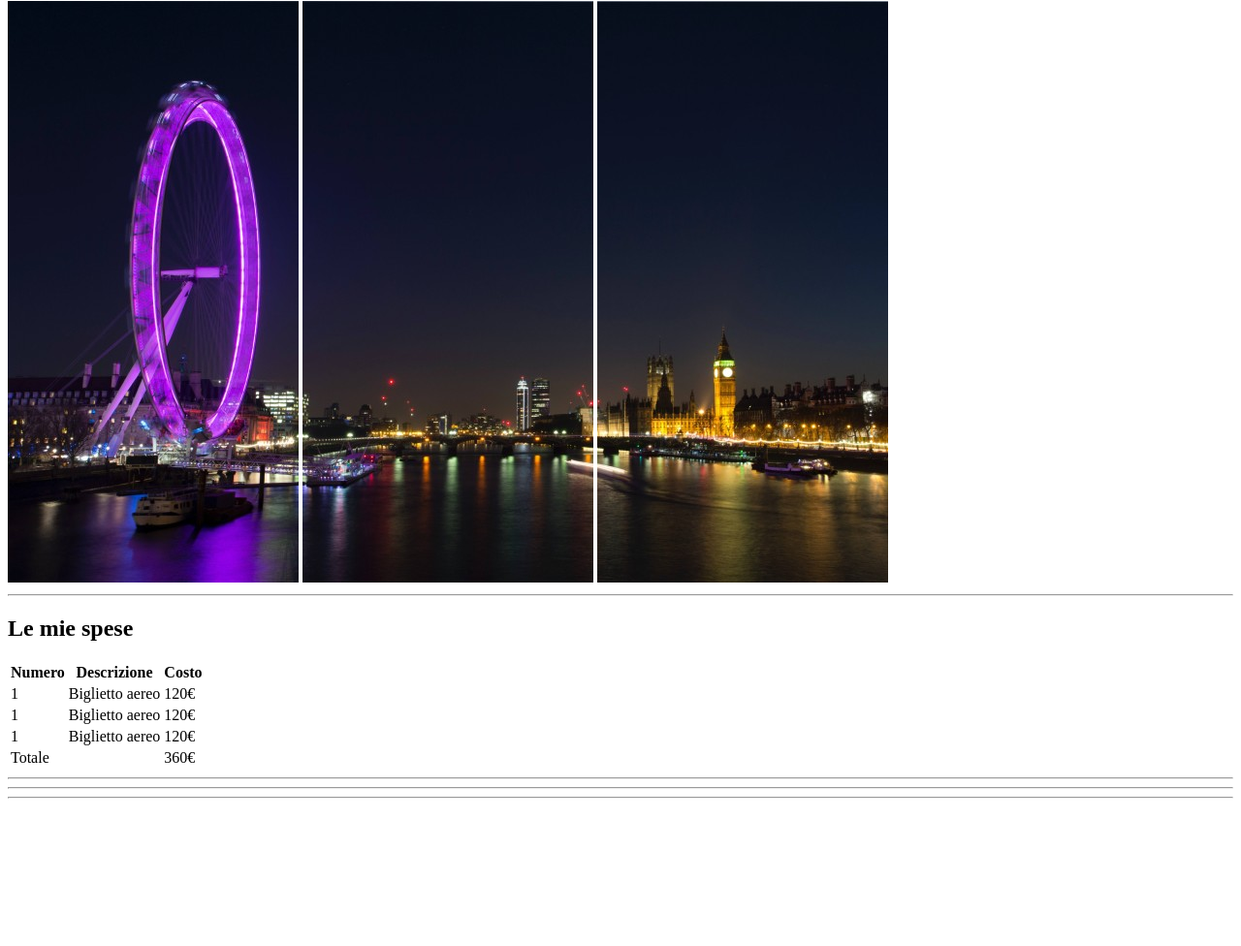
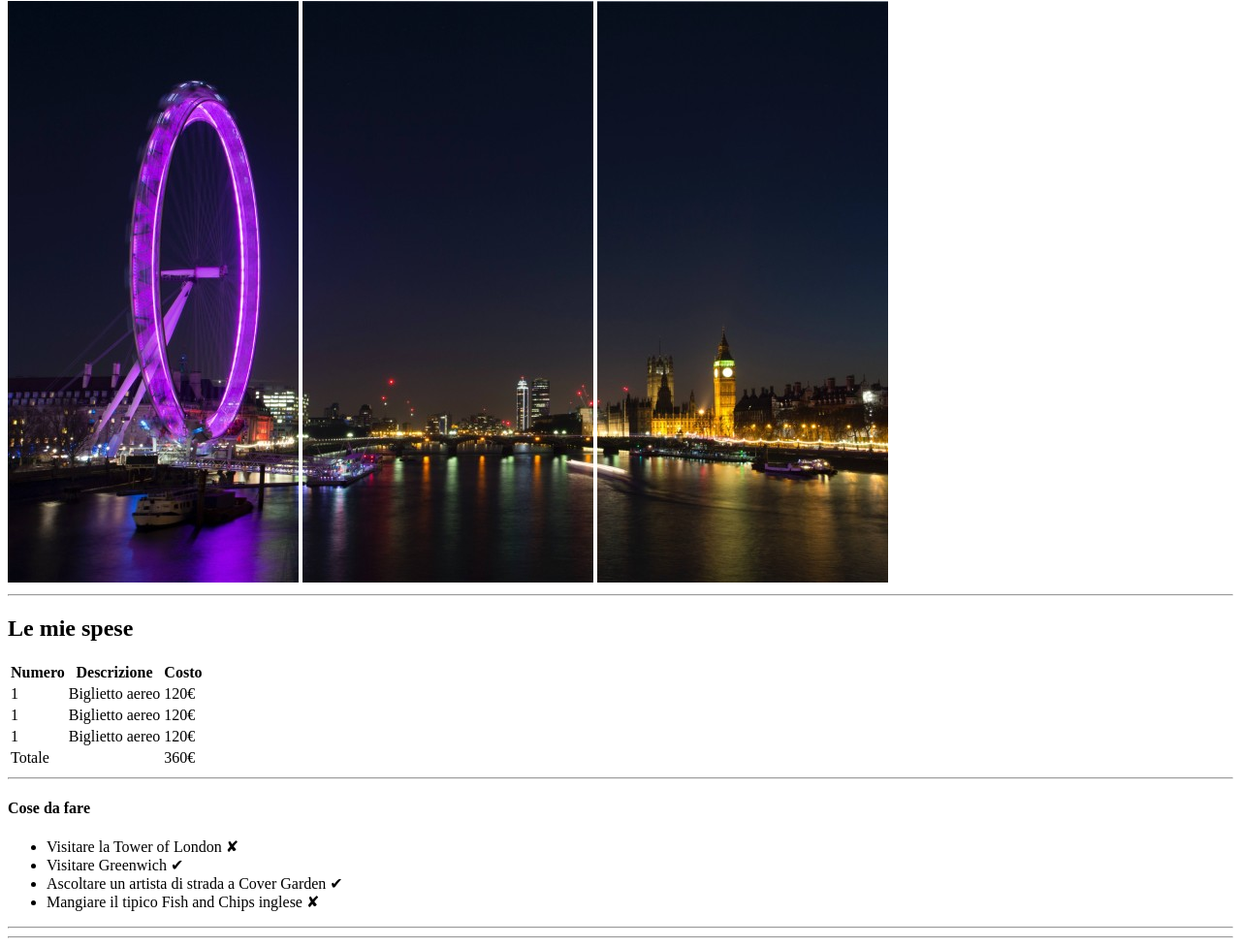
Before and after one commit to Giotreglia/html-london-trip, a plain HTML site: page index.html in a window 1280 px wide. Shown: the part 79-1055 px from the top of the page at 97% size. Before the commit the page ends 911 px from the top, so only its background shows below. Drawn offline with Linux system fonts and the light colour scheme.

Commit message:
Sezione 2

```diff
--- a/index.html
+++ b/index.html
@@ -22,6 +22,8 @@
         <!-- Sezione 1 - Le mie spese -->
         <section>
             <h2>Le mie spese</h2>
+
+            <!-- Tabella biglietti aerei-->
             <table>
                 <thead>
                     <tr>
@@ -55,13 +57,20 @@
                     </tr>
                 </tfoot>
             </table>
-
         </section>
         <hr/>
 
         <!-- Sezione 2 - Cose da fare -->
         <section>
+            <h4>Cose da fare</h4>
 
+            <!-- Lista cose da fare -->
+            <ul>
+                <li>Visitare la Tower of London &#10008</li>
+                <li>Visitare Greenwich &#10004</li>
+                <li>Ascoltare un artista di strada a Cover Garden &#10004</li>
+                <li>Mangiare il tipico Fish and Chips inglese &#10008</li>
+            </ul>
         </section>
         <hr/>
 
```
